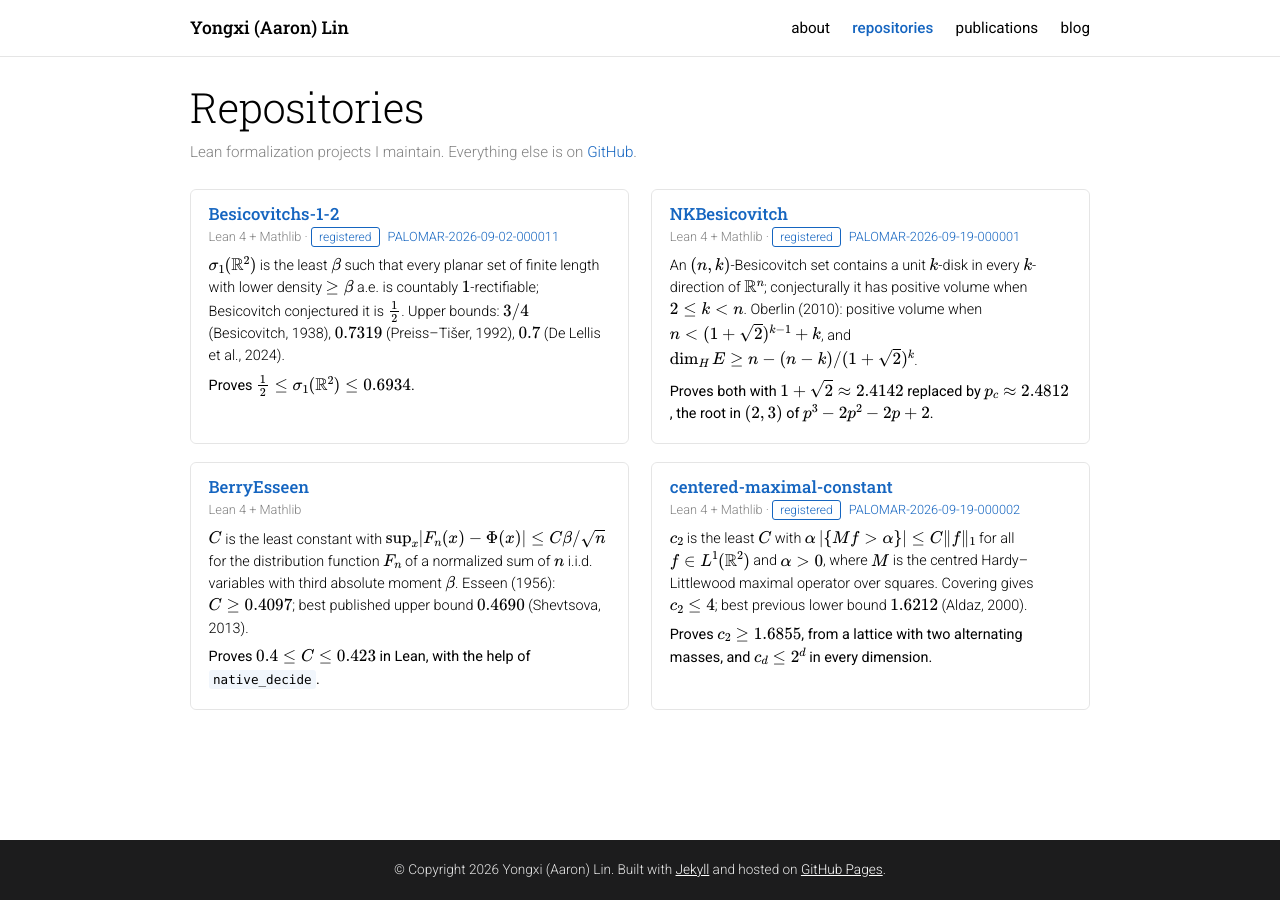
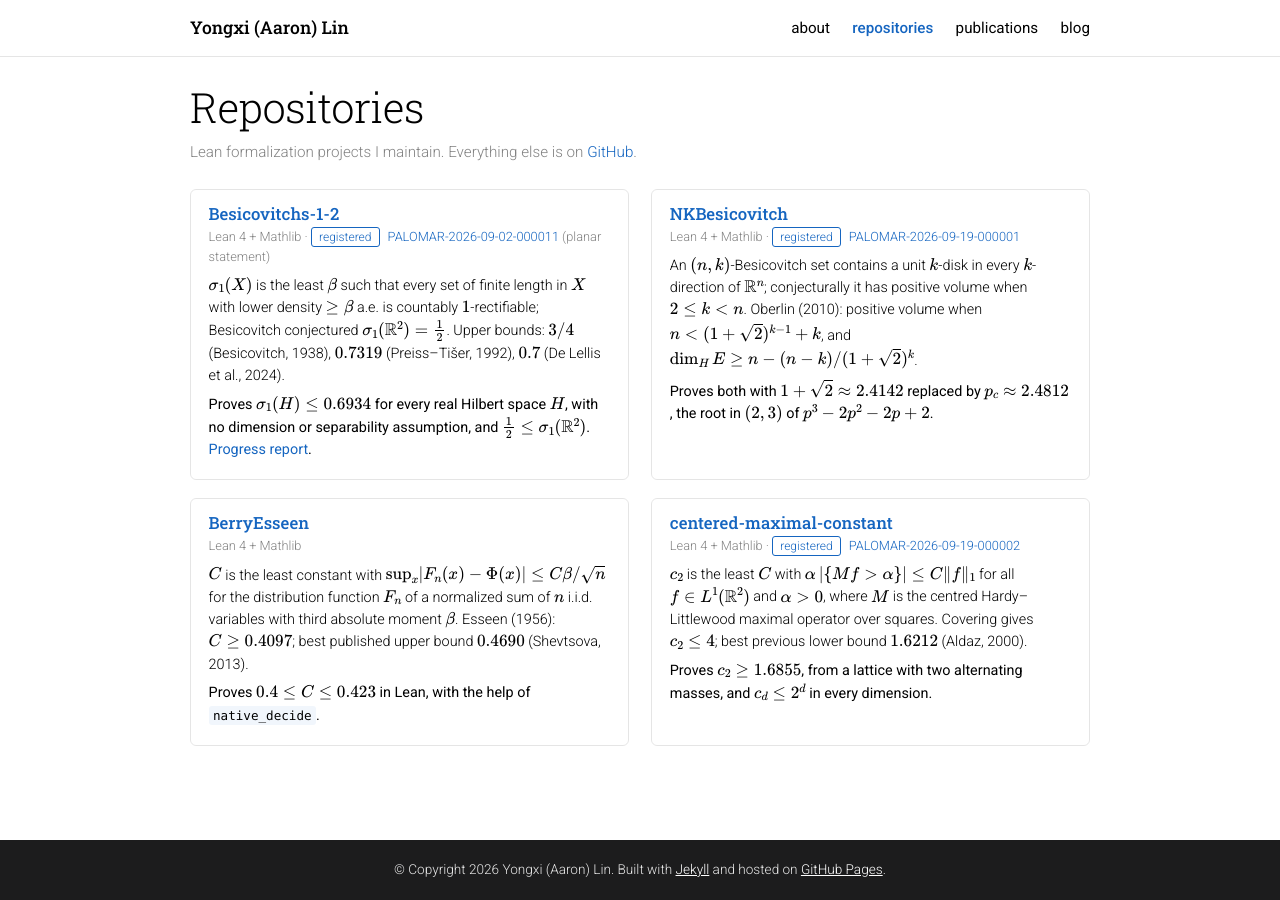
Before and after one commit to CoolRmal/coolrmal.github.io, a Jekyll site: the page built from repositories.md, in a window 1280 px wide. Built offline with Jekyll 4.4.1, drawn with Linux system fonts in a browser that asks for light colours; formulas are drawn with MathJax 3.

Commit message:
Publish the Besicovitch progress report, and state the Hilbert space result
The repository now proves the 0.6934 bound in every real Hilbert space, so
the card says so; the Palomar entry still covers the planar statement, and
is labelled accordingly. The write-up is linked from the card and listed on
the publications page.

Co-Authored-By: Claude Opus 5 <noreply@anthropic.com>

```diff
--- a/repositories.md
+++ b/repositories.md
@@ -10,15 +10,17 @@ nav: repositories
 
 <div class="repo-card">
   <h3 class="entry-title"><a href="https://github.com/CoolRmal/Besicovitchs-1-2" target="_blank" rel="noopener noreferrer">Besicovitchs-1-2</a></h3>
-  <p class="entry-meta">Lean 4 + Mathlib &middot; <span class="badge">registered</span> <a href="https://palomar-registry.org/entry?id=PALOMAR-2026-09-02-000011&amp;version=1" target="_blank" rel="noopener noreferrer">PALOMAR-2026-09-02-000011</a></p>
+  <p class="entry-meta">Lean 4 + Mathlib &middot; <span class="badge">registered</span> <a href="https://palomar-registry.org/entry?id=PALOMAR-2026-09-02-000011&amp;version=1" target="_blank" rel="noopener noreferrer">PALOMAR-2026-09-02-000011</a> (planar statement)</p>
   <p>
-    $\sigma_1(\mathbb{R}^2)$ is the least $\beta$ such that every planar set of finite length with
-    lower density $\ge\beta$ a.e. is countably $1$-rectifiable; Besicovitch conjectured it is
-    $\tfrac12$. Upper bounds: $3/4$ (Besicovitch, 1938), $0.7319$ (Preiss&ndash;Ti&scaron;er, 1992),
-    $0.7$ (De Lellis et al., 2024).
+    $\sigma_1(X)$ is the least $\beta$ such that every set of finite length in $X$ with lower density
+    $\ge\beta$ a.e. is countably $1$-rectifiable; Besicovitch conjectured $\sigma_1(\mathbb{R}^2)=\tfrac12$.
+    Upper bounds: $3/4$ (Besicovitch, 1938), $0.7319$ (Preiss&ndash;Ti&scaron;er, 1992), $0.7$
+    (De Lellis et al., 2024).
   </p>
   <p class="repo-result">
-    Proves $\tfrac12\le\sigma_1(\mathbb{R}^2)\le 0.6934$.
+    Proves $\sigma_1(H)\le 0.6934$ for every real Hilbert space $H$, with no dimension or separability
+    assumption, and $\tfrac12\le\sigma_1(\mathbb{R}^2)$.
+    <a href="/assets/papers/besicovitch-1-2-progress-report.pdf" target="_blank" rel="noopener noreferrer">Progress report</a>.
   </p>
 </div>
 
```
Also changed, not shown: publications.md (+9 -0 lines), 1 other file.
